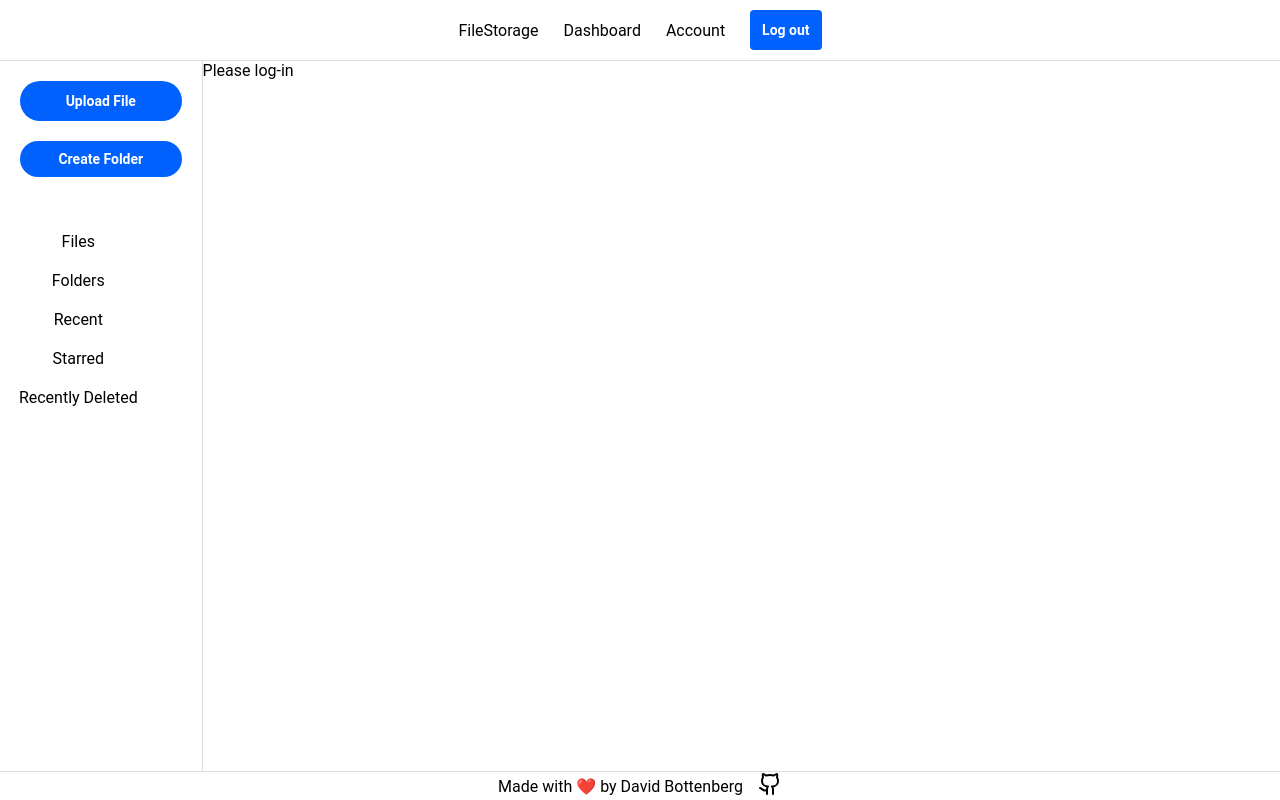
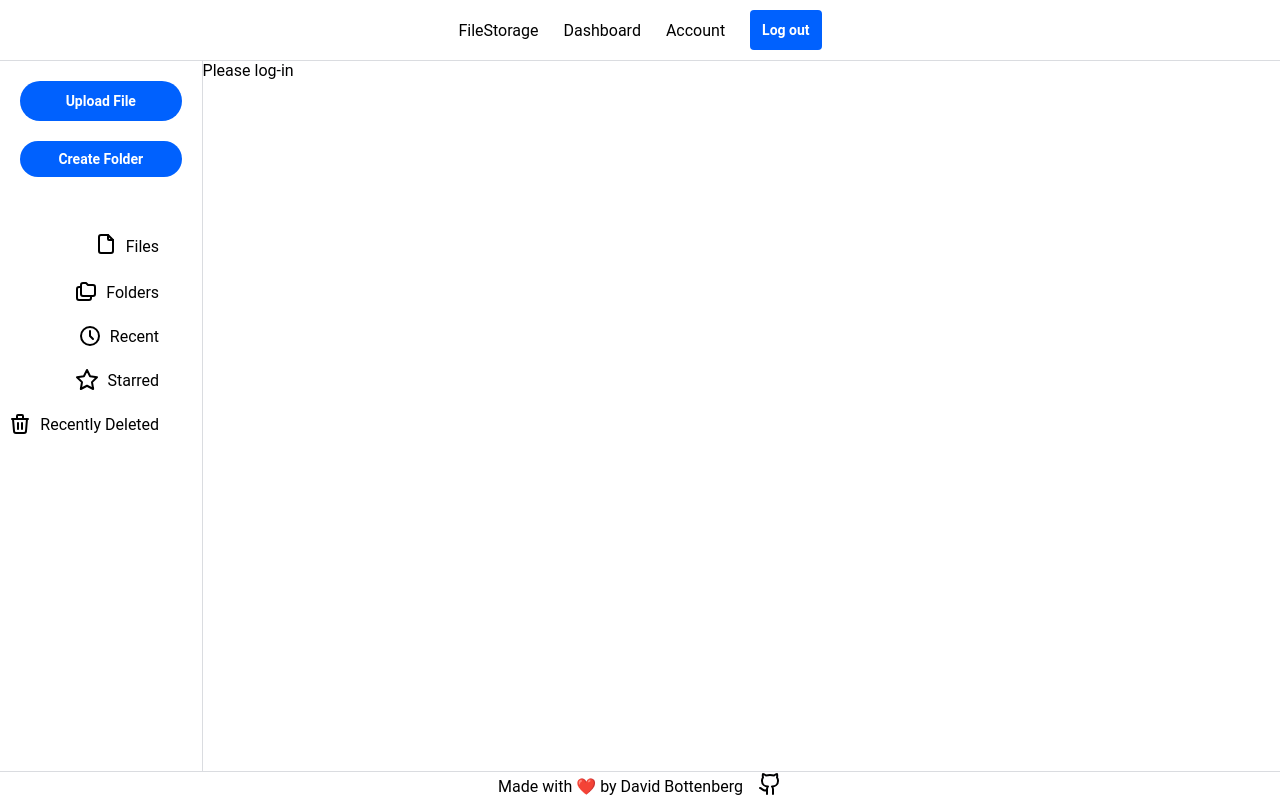
Before and after one commit to davebott-dev/fileUploader, a React (Vite) app in the folder client/: page /homepage in a window 1280 px wide. Built offline with nearby package versions, Linux system fonts and the light colour scheme; no server answers.

Commit message:
updated prisma schema to include favorites

```diff
--- a/client/src/Routes/root.jsx
+++ b/client/src/Routes/root.jsx
@@ -1,5 +1,12 @@
 import { Link, Outlet } from "react-router-dom";
 import { Github } from "lucide-react";
+import {
+  IconFile,
+  IconFolders,
+  IconClock,
+  IconStar,
+  IconTrash,
+} from "@tabler/icons-react";
 import "../App.css";
 
 const Root = () => {
@@ -38,12 +45,29 @@ const Root = () => {
             </form>
             <button>Create Folder</button>
           </div>
-          <div>
-            <div>Files</div>
-            <div>Folders</div>
-            <div>Recent</div>
-            <div>Starred</div>
-            <div>Recently Deleted</div>
+          <div className="asidePaths">
+            <div>
+              <div>
+                <IconFile />
+              </div>
+              <div>Files</div>
+            </div>
+            <div>
+              <IconFolders />
+              Folders
+            </div>
+            <div>
+              <IconClock />
+              Recent
+            </div>
+            <div>
+              <IconStar />
+              Starred
+            </div>
+            <div>
+              <IconTrash />
+              Recently Deleted
+            </div>
           </div>
         </aside>
         <main>
```
Also changed, not shown: 2 other files (tests, documents, lock files or other folders).
